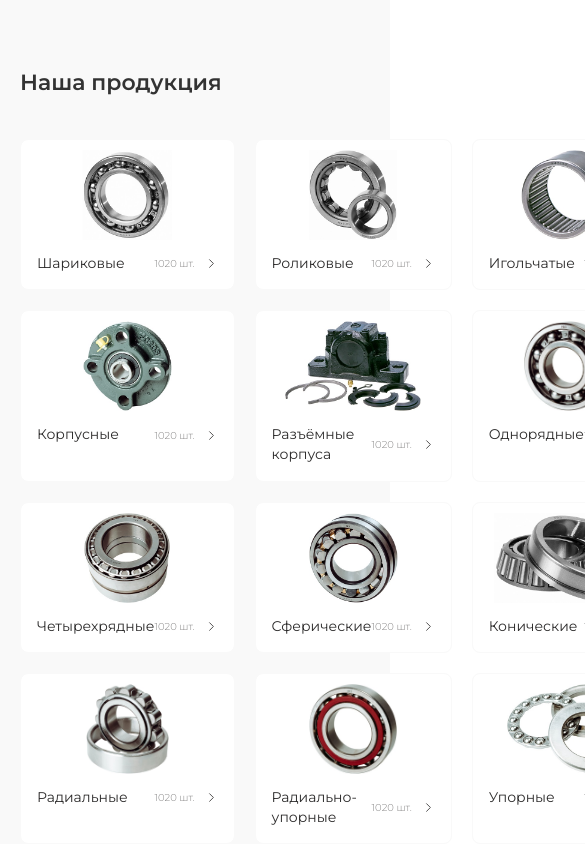
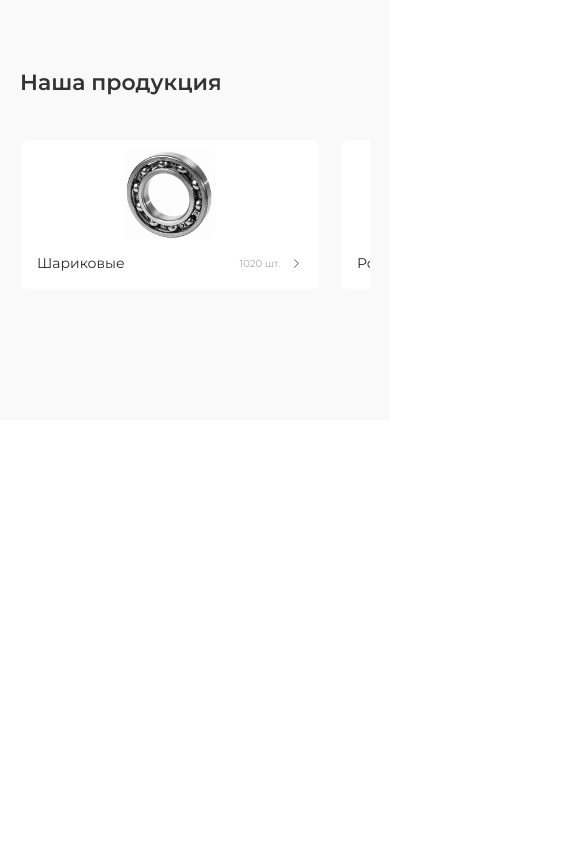
Before and after one commit to Niakrist/rvzgroup, a Next.js app: page / in a window 390 px wide. Shown: the part 800-1644 px from the top of the page, 585 px wide, since content can reach past the window. After the commit the page ends 1220 px from the top, so only its background shows below. Built offline with nearby package versions, Linux system fonts and the light colour scheme.

Commit message:
feat: emplement CategoryList tsx

```diff
--- a/src/components/CategoryList/CategoryList.module.css
+++ b/src/components/CategoryList/CategoryList.module.css
@@ -12,7 +12,8 @@
 .list {
   margin-top: 40px;
   display: grid;
-  grid-template-columns: repeat(4, 1fr);
+  grid-template-columns: repeat(auto-fit, minmax(270px, 1fr));
+
   gap: 20px;
 }
 
@@ -75,3 +76,16 @@
 .item:hover .iconArrow {
   color: var(--blue);
 }
+
+@media (max-width: 767px) {
+  .list {
+    display: flex;
+    flex-wrap: nowrap;
+    overflow-x: auto;
+    overflow-y: hidden;
+  }
+
+  .item {
+    min-width: 300px;
+  }
+}
```
